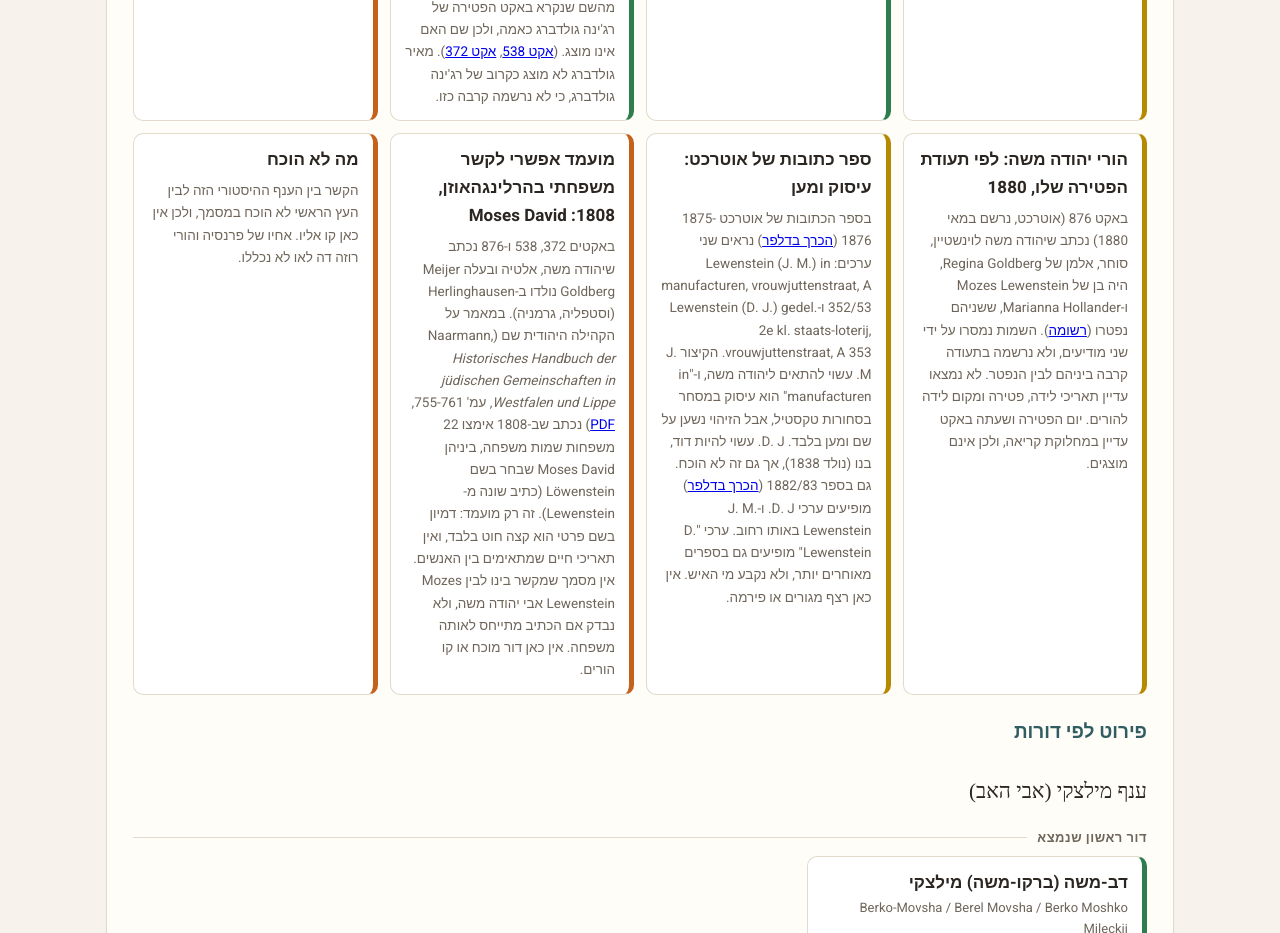
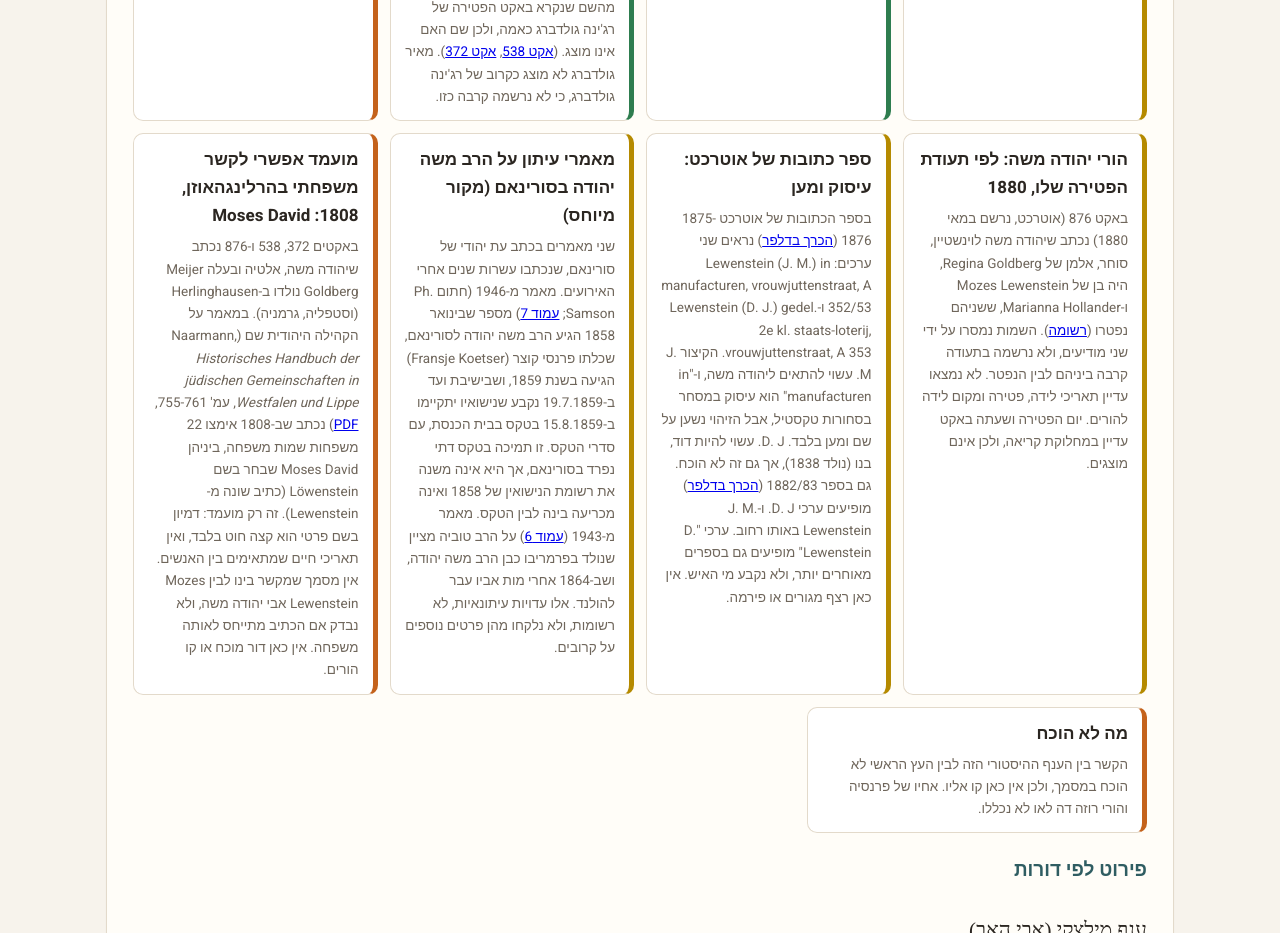
Before and after one commit to yehuda-dot/miletzky-family, a plain HTML site: page index.html in a window 1280 px wide. Shown: the part 4200-5133 px from the top of the page. Drawn offline with Linux system fonts and the light colour scheme; a web font is replaced by a local one.

Commit message:
Update index.html

```diff
--- a/index.html
+++ b/index.html
@@ -292,6 +292,7 @@ dialog#lb::backdrop{background:rgba(30,20,10,.75)}
     <div class="card o"><div class="name">בטיה: גיל ולידה לא מתיישבים</div><div class="note">אקט הפטירה 1566 (16.11.1860) נקרא בסריקה: בטיה, ילידת אוטרכט, רווקה, בת של <bdi>Juda Mozes Lewenstein</bdi> ושל <bdi>Regina Goldberg</bdi> שנפטרה, בת 27 לפי האקט (<a href="https://hetutrechtsarchief.nl/onderzoek/resultaten/archieven?mizig=62&amp;miadt=39&amp;miaet=54&amp;micode=481-1201-01&amp;minr=26715363&amp;miview=ldt" target="_blank" rel="noopener">רשומה</a>). רשומת לידה של בטיה מאפריל 1834 נקראה בידי החוקר ומתאימה בשם ובהורים, אך גיל 27 אינו מתיישב עם לידה באפריל 1834 (היה צפוי 26). שני הנתונים נשמרים כפי שהם, בלי להתאים אחד לשני.</div></div>
     <div class="card y"><div class="name">הורי יהודה משה: לפי תעודת הפטירה שלו, 1880</div><div class="note">באקט 876 (אוטרכט, נרשם במאי 1880) נכתב שיהודה משה לוינשטיין, סוחר, אלמן של <bdi>Regina Goldberg</bdi>, היה בן של <bdi style="white-space:nowrap">Mozes Lewenstein</bdi> ו-<bdi style="white-space:nowrap">Marianna Hollander</bdi>, ששניהם נפטרו (<a href="https://hetutrechtsarchief.nl/onderzoek/resultaten/archieven?mizig=62&amp;miadt=39&amp;miaet=54&amp;micode=481-457-03&amp;minr=23464661&amp;miview=ldt" target="_blank" rel="noopener">רשומה</a>). השמות נמסרו על ידי שני מודיעים, ולא נרשמה בתעודה קרבה ביניהם לבין הנפטר. לא נמצאו עדיין תאריכי לידה, פטירה ומקום לידה להורים. יום הפטירה ושעתה באקט עדיין במחלוקת קריאה, ולכן אינם מוצגים.</div></div>
     <div class="card y"><div class="name">ספר כתובות של אוטרכט: עיסוק ומען</div><div class="note">בספר הכתובות של אוטרכט 1875-1876 (<a href="https://www.delpher.nl/nl/tijdschriften/view?coll=dts&amp;identifier=MMUTRA01%3A001437001" target="_blank" rel="noopener">הכרך בדלפר</a>) נראים שני ערכים: <bdi>Lewenstein (J. M.) in manufacturen, vrouwjuttenstraat, A 352/53</bdi> ו-<bdi>Lewenstein (D. J.) gedel. 2e kl. staats-loterij, vrouwjuttenstraat, A 353</bdi>. הקיצור J. M. עשוי להתאים ליהודה משה, ו-"in manufacturen" הוא עיסוק במסחר בסחורות טקסטיל, אבל הזיהוי נשען על שם ומען בלבד. D. J. עשוי להיות דוד, בנו (נולד 1838), אך גם זה לא הוכח. גם בספר 1882/83 (<a href="https://www.delpher.nl/nl/tijdschriften/view?coll=dts&amp;identifier=MMUTRA01%3A001443001" target="_blank" rel="noopener">הכרך בדלפר</a>) מופיעים ערכי D. J. ו-J. M. Lewenstein באותו רחוב. ערכי "D. Lewenstein" מופיעים גם בספרים מאוחרים יותר, ולא נקבע מי האיש. אין כאן רצף מגורים או פירמה.</div></div>
+    <div class="card y"><div class="name">מאמרי עיתון על הרב משה יהודה בסורינאם (מקור מיוחס)</div><div class="note">שני מאמרים בכתב עת יהודי של סורינאם, שנכתבו עשרות שנים אחרי האירועים. מאמר מ-1946 (חתום Ph. Samson; <a href="https://www.delpher.nl/nl/tijdschriften/view?identifier=MMUBA15:005504008:00007&amp;coll=dts" target="_blank" rel="noopener">עמוד 7</a>) מספר שבינואר 1858 הגיע הרב משה יהודה לסורינאם, שכלתו פרנסי קוצר (Fransje Koetser) הגיעה בשנת 1859, ושבישיבת ועד ב-19.7.1859 נקבע שנישואיו יתקיימו ב-15.8.1859 בטקס בבית הכנסת, עם סדרי הטקס. זו תמיכה בטקס דתי נפרד בסורינאם, אך היא אינה משנה את רשומת הנישואין של 1858 ואינה מכריעה בינה לבין הטקס. מאמר מ-1943 (<a href="https://www.delpher.nl/nl/tijdschriften/view?identifier=MMUBA15:005506002:00006&amp;coll=dts" target="_blank" rel="noopener">עמוד 6</a>) על הרב טוביה מציין שנולד בפרמריבו כבן הרב משה יהודה, ושב-1864 אחרי מות אביו עבר להולנד. אלו עדויות עיתונאיות, לא רשומות, ולא נלקחו מהן פרטים נוספים על קרובים.</div></div>
     <div class="card o"><div class="name">מועמד אפשרי לקשר משפחתי בהרלינגהאוזן, 1808: Moses David</div><div class="note">באקטים 372, 538 ו-876 נכתב שיהודה משה, אלטיה ובעלה Meijer Goldberg נולדו ב-Herlinghausen (וסטפליה, גרמניה). במאמר על הקהילה היהודית שם (Naarmann, <i>Historisches Handbuch der jüdischen Gemeinschaften in Westfalen und Lippe</i>, עמ' 755-761, <a href="https://www.lwl.org/hiko-download/OA_DT/Warburg-Herlinghausen_(Naarmann)_755-761.pdf" target="_blank" rel="noopener">PDF</a>) נכתב שב-1808 אימצו 22 משפחות שמות משפחה, ביניהן Moses David שבחר בשם Löwenstein (כתיב שונה מ-Lewenstein). זה רק מועמד: דמיון בשם פרטי הוא קצה חוט בלבד, ואין תאריכי חיים שמתאימים בין האנשים. אין מסמך שמקשר בינו לבין Mozes Lewenstein אבי יהודה משה, ולא נבדק אם הכתיב מתייחס לאותה משפחה. אין כאן דור מוכח או קו הורים.</div></div>
     <div class="card o"><div class="name">מה לא הוכח</div><div class="note">הקשר בין הענף ההיסטורי הזה לבין העץ הראשי לא הוכח במסמך, ולכן אין כאן קו אליו. אחיו של פרנסיה והורי רוזה דה לאו לא נכללו.</div></div>
   </div>
```
